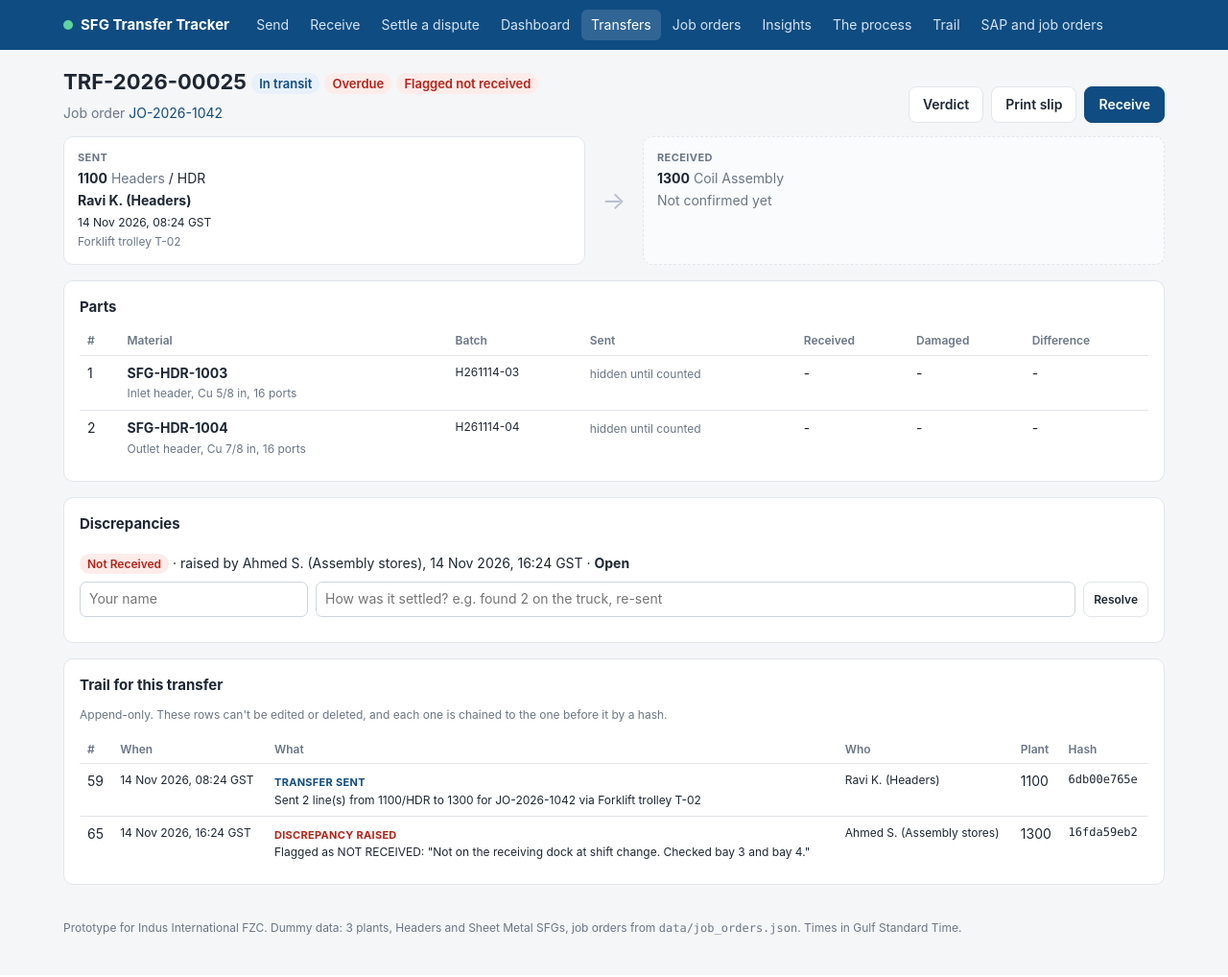
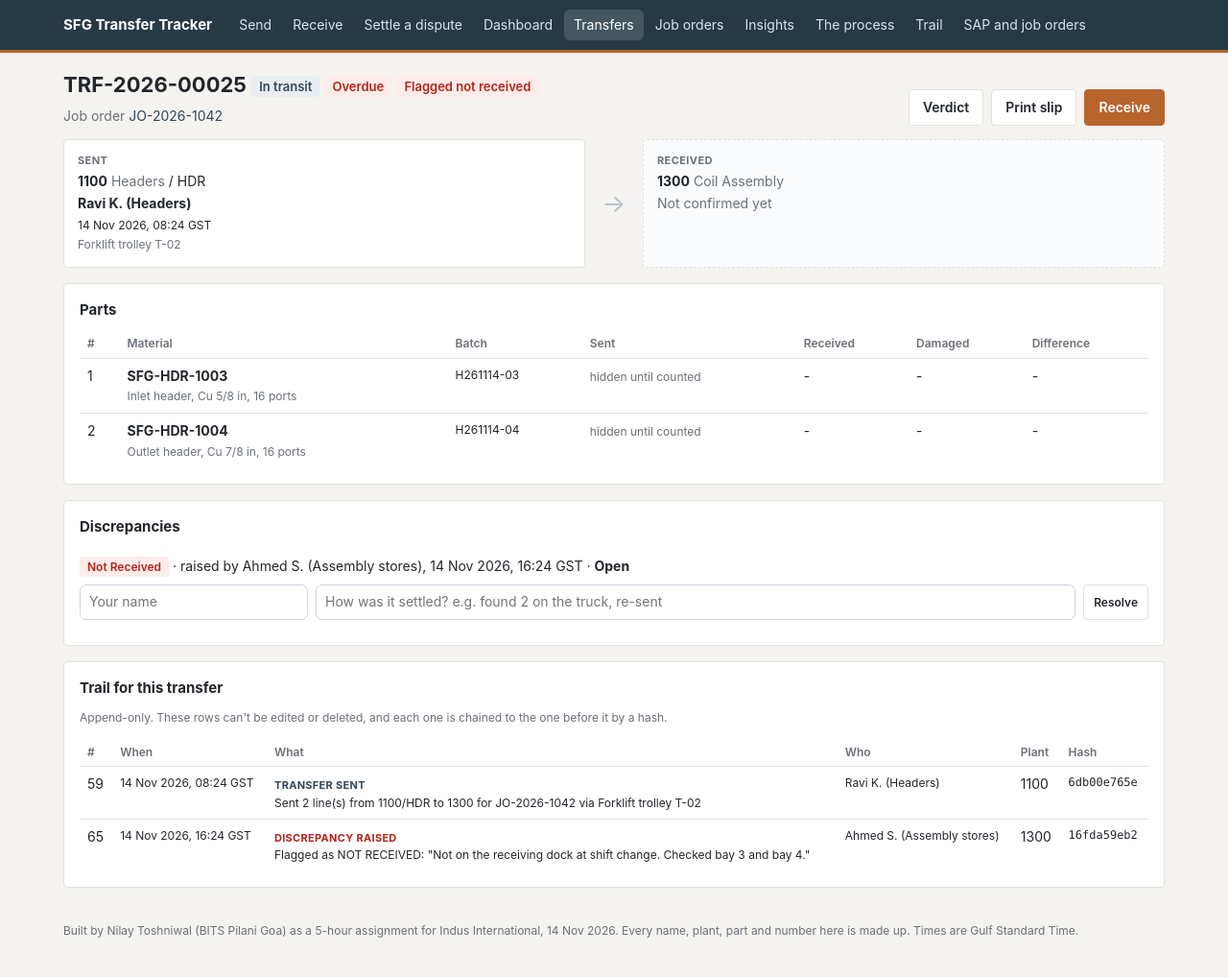
Before and after one commit to nilaymastaadmi/sfg-transfer-tracker, a Flask app: page /transfers/TRF-2026-00025 in a window 1280 px wide. Shown: the whole page at 96% size. Before the commit the page ends 974 px from the top, so only its background shows below. Run offline with Flask 3, Linux system fonts and the light colour scheme; data comes from the database, SQL or seed files in the repository.

Commit message:
Plainer copy and an internal-tool look (slate and copper, square corners), author footer, 'Is the record intact?' wording, refreshed screenshots

```diff
--- a/static/style.css
+++ b/static/style.css
@@ -1,6 +1,6 @@
 :root {
-  --bg: #f5f6f8; --card: #fff; --ink: #1d2733; --muted: #6a7686; --line: #e2e6eb;
-  --brand: #0f4c81; --brand-ink: #fff; --ok: #1f7a4d; --ok-bg: #e6f4ec;
+  --bg: #f4f3f0; --card: #fff; --ink: #22262b; --muted: #6b7078; --line: #e4e1db;
+  --brand: #2f4858; --copper: #b8642d; --brand-ink: #fff; --ok: #1f7a4d; --ok-bg: #e6f4ec;
   --warn: #9a6200; --warn-bg: #fff4dc; --alert: #b42318; --alert-bg: #fdecea;
 }
 * { box-sizing: border-box; }
@@ -17,11 +17,11 @@ h3 { font-size: 14px; margin: 16px 0 4px; }
 .small { font-size: 12px; }
 .grow { flex: 1; }
 
-.top { background: var(--brand); color: var(--brand-ink); }
+.top { background: #263a46; color: var(--brand-ink); border-bottom: 3px solid var(--copper); }
 .top-inner { display: flex; align-items: center; gap: 18px; min-height: 52px; flex-wrap: wrap; }
 .brand { color: #fff; font-weight: 700; font-size: 15px; display: flex; align-items: center; gap: 8px; }
 .brand:hover { text-decoration: none; }
-.dot { width: 10px; height: 10px; border-radius: 50%; background: #5fd3a0; display: inline-block; }
+.dot { width: 10px; height: 10px; border-radius: 2px; background: var(--copper); display: inline-block; transform: rotate(45deg); }
 nav { display: flex; gap: 2px; flex-wrap: wrap; }
 nav a { color: #d6e4f2; padding: 6px 10px; border-radius: 6px; }
 nav a.on, nav a:hover { background: rgba(255,255,255,.14); color: #fff; text-decoration: none; }
@@ -31,13 +31,14 @@ nav a.on, nav a:hover { background: rgba(255,255,255,.14); color: #fff; text-dec
 .hero-actions { display: flex; gap: 8px; }
 
 .btn { display: inline-block; border: 1px solid var(--line); background: #fff; color: var(--ink);
-  padding: 8px 14px; border-radius: 8px; font: inherit; font-weight: 600; cursor: pointer; }
+  padding: 8px 14px; border-radius: 4px; font: inherit; font-weight: 600; cursor: pointer; }
 .btn:hover { border-color: #c4ccd6; text-decoration: none; }
-.btn.primary { background: var(--brand); border-color: var(--brand); color: #fff; }
+.btn.primary { background: var(--copper); border-color: var(--copper); color: #fff; }
+.btn.primary:hover { background: #9e5424; }
 .btn.danger { color: var(--alert); border-color: #f1c4c0; }
 .btn.small { padding: 4px 10px; font-size: 12px; }
 
-.card { background: var(--card); border: 1px solid var(--line); border-radius: 10px; padding: 16px; margin-bottom: 16px; overflow-x: auto; }
+.card { background: var(--card); border: 1px solid var(--line); border-radius: 4px; padding: 16px; margin-bottom: 16px; overflow-x: auto; }
 .grid2 { display: grid; grid-template-columns: 1fr 1fr; gap: 16px; }
 .grid2 > .card { margin-bottom: 0; }
 .grid2 { margin-bottom: 16px; }
@@ -45,7 +46,7 @@ nav a.on, nav a:hover { background: rgba(255,255,255,.14); color: #fff; text-dec
 
 .kpis { display: grid; grid-template-columns: repeat(4, 1fr); gap: 12px; margin-bottom: 16px; }
 @media (max-width: 700px) { .kpis { grid-template-columns: 1fr 1fr; } }
-.kpi { background: var(--card); border: 1px solid var(--line); border-radius: 10px; padding: 14px; color: var(--ink); display: flex; flex-direction: column; }
+.kpi { background: var(--card); border: 1px solid var(--line); border-radius: 4px; padding: 14px; color: var(--ink); display: flex; flex-direction: column; }
 .kpi:hover { text-decoration: none; border-color: #c4ccd6; }
 .kpi .n { font-size: 28px; font-weight: 700; }
 .kpi.alert { border-color: #f1c4c0; background: var(--alert-bg); }
@@ -59,8 +60,8 @@ td { border-bottom: 1px solid var(--line); padding: 8px; vertical-align: top; }
 tr:last-child td { border-bottom: 0; }
 tr.row-alert td { background: #fff8f7; }
 
-.badge, .tag { display: inline-block; padding: 2px 8px; border-radius: 999px; font-size: 12px; font-weight: 600; background: #eef1f5; color: #3b4756; vertical-align: middle; }
-.s-in_transit { background: #e7f0fb; color: var(--brand); }
+.badge, .tag { display: inline-block; padding: 2px 8px; border-radius: 3px; font-size: 12px; font-weight: 600; background: #eef1f5; color: #3b4756; vertical-align: middle; }
+.s-in_transit { background: #e8eef1; color: var(--brand); }
 .s-received { background: var(--ok-bg); color: var(--ok); }
 .s-received_with_discrepancy { background: var(--warn-bg); color: var(--warn); }
 .tag.ok { background: var(--ok-bg); color: var(--ok); }
@@ -77,7 +78,7 @@ h1 .badge, h1 .tag { font-size: 13px; }
 .feed li { padding: 8px 0; border-bottom: 1px solid var(--line); }
 .feed li:last-child { border-bottom: 0; }
 
-.flash { padding: 10px 14px; border-radius: 8px; margin: 14px 0; border: 1px solid; }
+.flash { padding: 10px 14px; border-radius: 4px; margin: 14px 0; border: 1px solid; }
 .flash.ok { background: var(--ok-bg); color: var(--ok); border-color: #bfe3cf; }
 .flash.warn { background: var(--warn-bg); color: var(--warn); border-color: #f0d9a8; }
 .flash.error { background: var(--alert-bg); color: var(--alert); border-color: #f1c4c0; }
@@ -94,7 +95,7 @@ input:focus, select:focus { outline: 2px solid #bcd3ec; border-color: var(--bran
 form.inline { display: flex; gap: 8px; flex-wrap: wrap; margin-top: 8px; }
 
 .handoff { display: grid; grid-template-columns: 1fr 60px 1fr; gap: 0; align-items: stretch; margin-bottom: 16px; }
-.handoff .side { background: var(--card); border: 1px solid var(--line); border-radius: 10px; padding: 14px; display: flex; flex-direction: column; gap: 3px; }
+.handoff .side { background: var(--card); border: 1px solid var(--line); border-radius: 4px; padding: 14px; display: flex; flex-direction: column; gap: 3px; }
 .handoff .side.empty { border-style: dashed; background: #fafbfc; }
 .handoff .label { font-size: 11px; font-weight: 700; text-transform: uppercase; color: var(--muted); letter-spacing: .4px; }
 .handoff .arrow { display: flex; align-items: center; justify-content: center; font-size: 26px; color: var(--ok); }
@@ -105,8 +106,8 @@ form.inline { display: flex; gap: 8px; flex-wrap: wrap; margin-top: 8px; }
 .disc:last-child { border-bottom: 0; }
 
 .flow { display: grid; grid-template-columns: 1fr 1.2fr 1.1fr 1.2fr 1fr; gap: 10px; align-items: center; }
-.flow .box { border: 1px solid var(--line); border-radius: 10px; padding: 12px; background: #fafbfc; display: flex; flex-direction: column; gap: 4px; }
-.flow .box.main { border-color: var(--brand); background: #eef4fb; }
+.flow .box { border: 1px solid var(--line); border-radius: 4px; padding: 12px; background: #fafbfc; display: flex; flex-direction: column; gap: 4px; }
+.flow .box.main { border-color: var(--copper); background: #fbf3ec; }
 .flow .arrows { display: flex; flex-direction: column; gap: 14px; font-size: 13px; }
 @media (max-width: 900px) { .flow { grid-template-columns: 1fr; } }
 
--- a/templates/base.html
+++ b/templates/base.html
@@ -9,7 +9,7 @@
 <body>
 <header class="top">
   <div class="wrap top-inner">
-    <a class="brand" href="{{ url_for('dashboard') }}"><span class="dot"></span>SFG Transfer Tracker</a>
+    <a class="brand" href="{{ url_for('dashboard') }}">SFG Transfer Tracker</a>
     <nav>
       <a href="{{ url_for('send') }}" class="{{ 'on' if request.endpoint=='send' }}">Send</a>
       <a href="{{ url_for('receive_queue') }}" class="{{ 'on' if request.endpoint in ('receive_queue','receive') }}">Receive</a>
@@ -30,7 +30,7 @@
   {% endwith %}
   {% block body %}{% endblock %}
 </main>
-<footer class="wrap foot">Prototype for Indus International FZC. Dummy data: 3 plants, Headers and Sheet Metal SFGs, job orders from <code>data/job_orders.json</code>. Times in Gulf Standard Time.</footer>
+<footer class="wrap foot">Built by Nilay Toshniwal (BITS Pilani Goa) as a 5-hour assignment for Indus International, 14 Nov 2026. Every name, plant, part and number here is made up. Times are Gulf Standard Time.</footer>
 <script>
 document.querySelectorAll('form[method="post"]').forEach(f => f.addEventListener('submit', () => {
   f.querySelectorAll('button[type="submit"], button:not([type])').forEach(b => { b.disabled = true; b.textContent = 'Saving...'; });
--- a/templates/dispute.html
+++ b/templates/dispute.html
@@ -2,7 +2,7 @@
 {% block title %}Settle a dispute | SFG Transfer Tracker{% endblock %}
 {% block body %}
 <h1>Settle a dispute</h1>
-<p class="muted">"We sent it." "We never got it." Enter the transfer number from the slip, or a job order, and get the answer from the record.</p>
+<p class="muted">Enter the transfer number from the slip, or a job order, and see what the record says.</p>
 <form method="get" class="filters">
   <label>Transfer or job order number
     <input name="q" value="{{ q }}" placeholder="e.g. TRF-2026-00002 or JO-2026-1042" style="min-width:280px" autofocus>
@@ -39,7 +39,7 @@
       Raised by {{ d.raised_by }} on {{ d.raised_at|local }}.
       {% if d.status == 'RESOLVED' %}Settled by {{ d.resolved_by }}: "{{ d.resolution }}"{% else %}<b>Still open.</b>{% endif %}</li>
     {% endfor %}
-    <li><b>Can this record be trusted?</b>
+    <li><b>Is the record intact?</b>
       {% if v.intact %}Yes. The {{ v.events }} entries for this transfer are in the append-only log, the hash chain checks out and the working tables match the log.
       {% else %}<span class="tag alert">Record altered</span> The log or the tables were changed outside the app{% if v.mismatches %}: {{ v.mismatches|join('; ') }}{% endif %}. Treat this record as disputed.{% endif %}</li>
   </ol>
--- a/templates/insights.html
+++ b/templates/insights.html
@@ -4,7 +4,7 @@
 <div class="hero">
   <div>
     <h1>Is the problem shrinking?</h1>
-    <p class="muted">Numbers worked out from the trail itself, so they can't drift from what happened. The demo has two weeks of past builds plus today's transfers.</p>
+    <p class="muted">Numbers worked out from the trail itself, so they can't drift from what happened. Everything on this page is made-up sample data: two weeks of invented transfers plus today's.</p>
   </div>
 </div>
 
@@ -19,7 +19,7 @@
   <h2>What needs attention</h2>
   {% if i.flags %}
   <ul class="flags">{% for f in i.flags %}<li>{{ f }}</li>{% endfor %}</ul>
-  <p class="small muted">Generated by simple rules over the trail (repeat discrepancies on a route, slow receipts, the part most often short, anything overdue). Each one points at a specific place to look, which is where a process fix starts.</p>
+  <p class="small muted">Generated by simple rules over the trail (repeat discrepancies on a route, slow receipts, the part most often short, anything overdue).</p>
   {% else %}<p class="muted">Nothing stands out.</p>{% endif %}
 </section>
 
--- a/templates/process.html
+++ b/templates/process.html
@@ -21,7 +21,7 @@
     <li><b>Send</b> (sender, about 30 s): pick the job order and your plant; the parts it still needs are prefilled; adjust to what's on the trolley; print the slip.</li>
     <li><b>Move</b>: the slip travels with the parts. It has a QR code and no quantities.</li>
     <li><b>Receive</b> (storekeeper, about 30 s): scan the QR, count each part without seeing the sent number (blind count), confirm.</li>
-    <li><b>Exceptions surface by themselves</b>: any difference becomes a discrepancy for both plants; anything not received in {{ SLA_HOURS|qty }} hours goes red; either plant can flag "not received".</li>
+    <li><b>Late and short parts get flagged</b>: any difference becomes a discrepancy for both plants; anything not received in {{ SLA_HOURS|qty }} hours goes red; either plant can flag "not received".</li>
     <li><b>Settle with the record</b>: <a href="{{ url_for('dispute') }}">Settle a dispute</a> answers who sent what, who confirmed it and who last had the parts, from an append-only trail.</li>
   </ol>
 </section>
@@ -39,10 +39,10 @@
 </section>
 <section class="card">
   <h2>Where AI fits, and where it doesn't</h2>
-  <p><b>Not in the record.</b> The trail settles disputes between plants, so it stays rule-based and exact. A guess has no place in it.</p>
+  <p><b>Not in the record.</b> The trail settles disputes between plants, so it stays rule-based and exact.</p>
   <p><b>At the edges, where it saves typing or reading:</b></p>
   <ul>
-    <li>Turn a photo of today's paper challan, or a WhatsApp message, into a draft send for a person to confirm.</li>
+    <li>Turn a photo of today's paper delivery note, or a WhatsApp message, into a draft send for a person to confirm.</li>
     <li>A short daily summary for plant heads: what's overdue, which route keeps coming up short, what's still open.</li>
     <li>Read the free-text notes on discrepancies ("dented corner", "left on rack") to find the repeat causes, the way an 8D would.</li>
   </ul>
```
Also changed, not shown: NOTE.md (+5 -5 lines), README.md, 3 other files.
